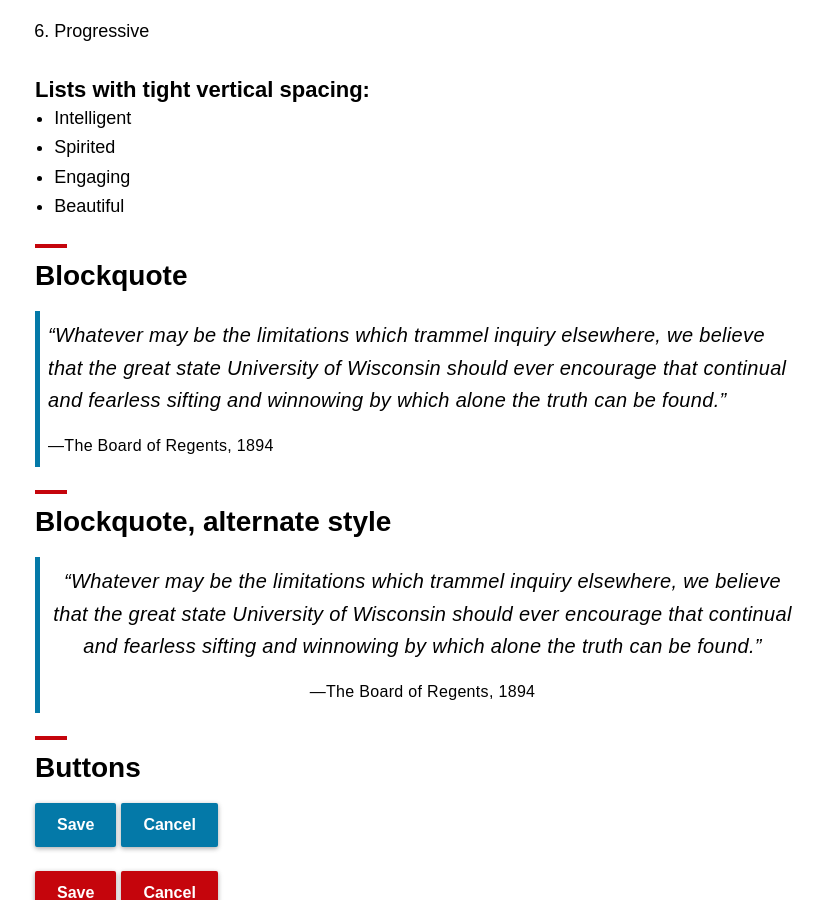
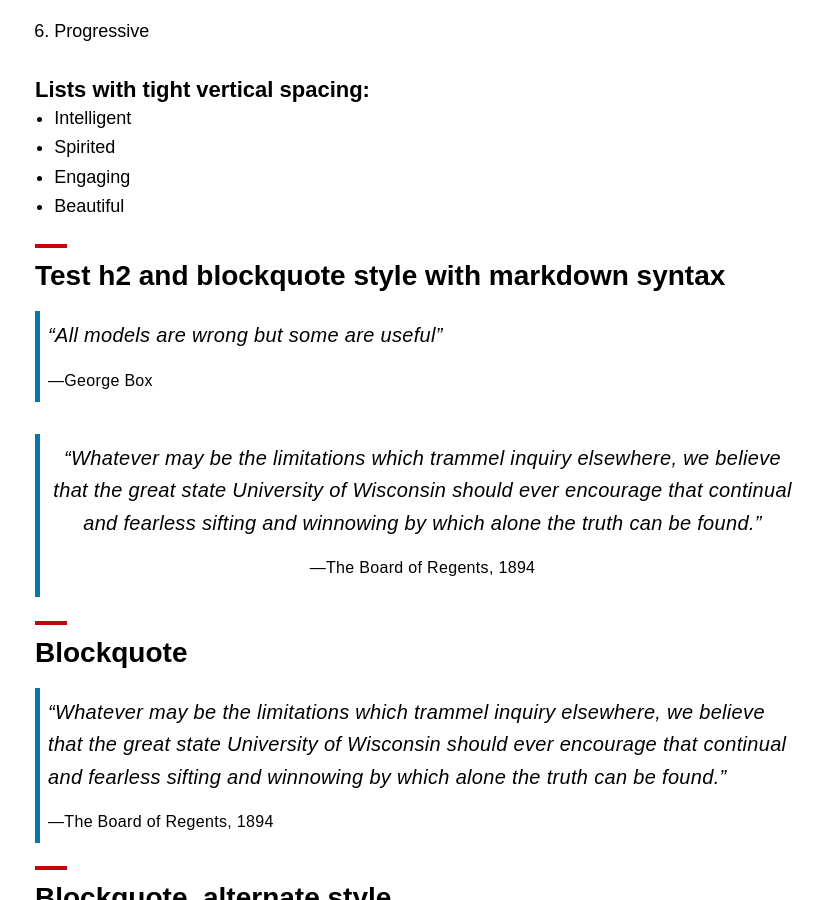
Before and after one commit to cranmer/cranmer-lab, a Jekyll site: the page built from _posts/2024-05-28-default-styles.md, in a window 1280 px wide and 900 px high, scrolled down 1787 px. Shown: the whole window, without its empty margins (220-1043 px from the left). Built offline with Jekyll 4.4.1, drawn with Linux system fonts in a browser that asks for light colours; some web fonts are replaced; comment, search, counter and statistics services are not loaded; a style sheet for code colours, icons or effects is not loaded.

Commit message:
example markdown syntax

```diff
--- a/_posts/2024-05-28-default-styles.md
+++ b/_posts/2024-05-28-default-styles.md
@@ -76,6 +76,19 @@ This post shows show the default styles from the UW template. Based on the [UW T
     <li>Engaging</li>
     <li>Beautiful</li>
 </ul>
+
+## Test h2 and blockquote style with markdown syntax
+{: .uw-mini-bar}
+
+> "All models are wrong but some are useful"
+<cite>George Box</cite>
+
+>   “Whatever may be the limitations which trammel inquiry elsewhere, we believe that the great state University of Wisconsin should ever encourage that continual and fearless sifting and winnowing by which alone the truth can be found.”
+<cite>The Board of Regents, 1894</cite>
+{: .uw-stylized-quote}
+
+
+
 
 <h2 class="uw-mini-bar">Blockquote</h2>
 
```
